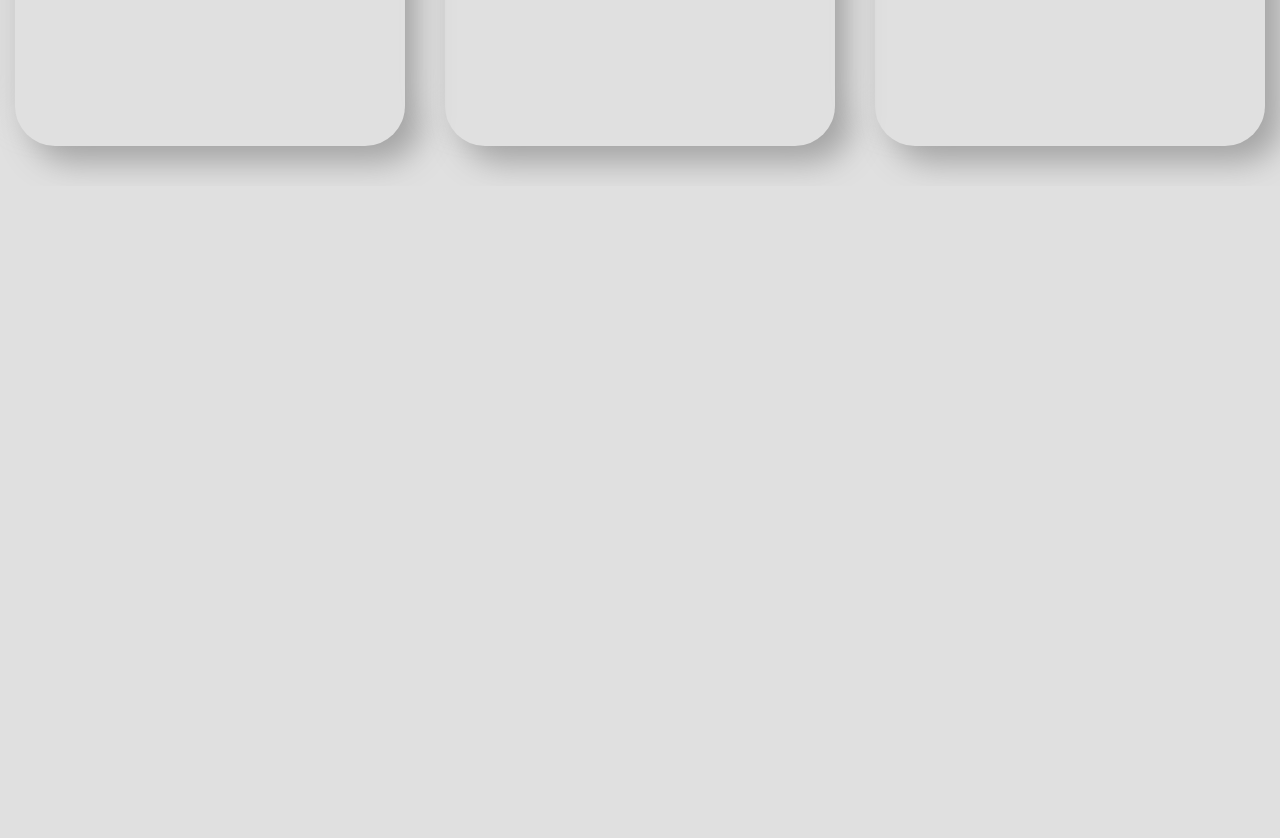
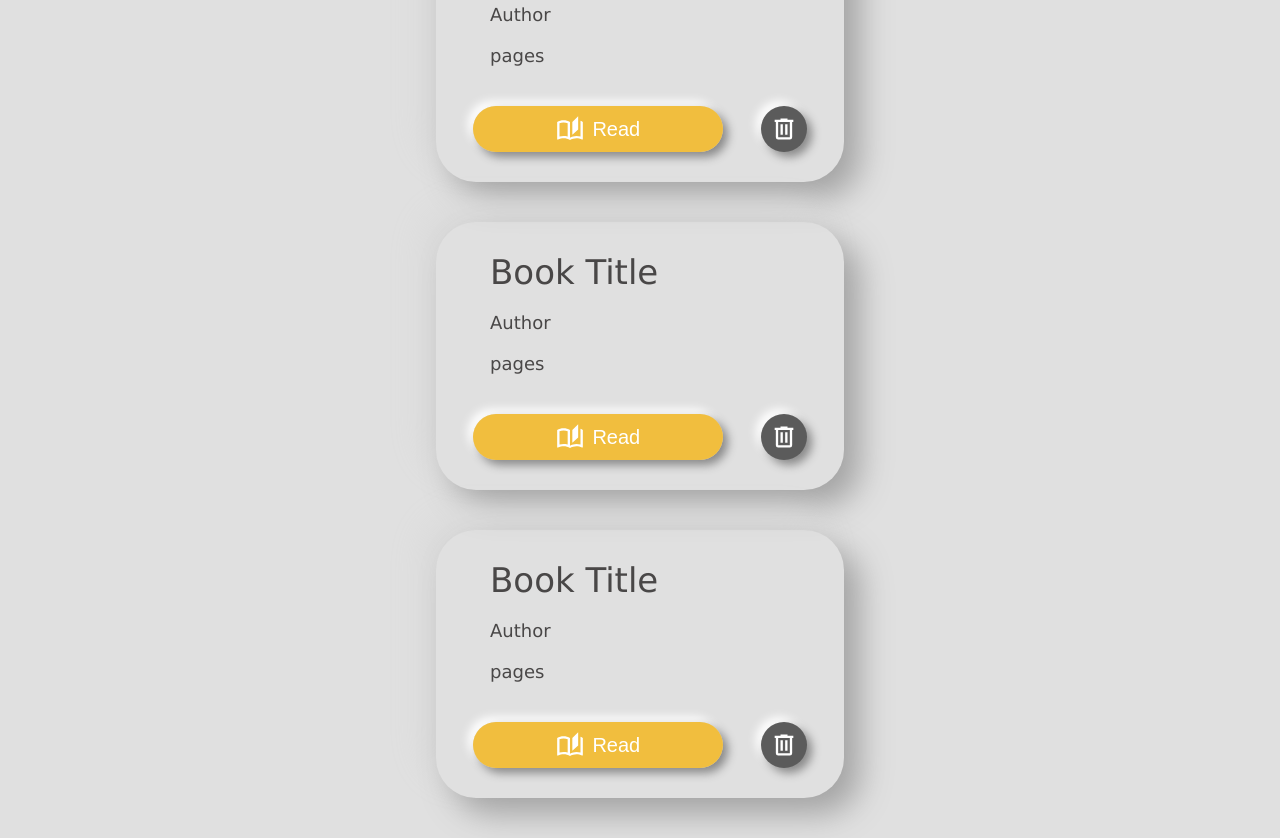
Before and after one commit to brrkrmn/project-library, a plain HTML site: page index.html in a window 1280 px wide. Shown: the part 646-1484 px from the top of the page. Before the commit the page ends 832 px from the top, so only its background shows below. Drawn offline with Linux system fonts and the light colour scheme.

Commit message:
style book cards and add functions to card action buttons

```diff
--- a/index.html
+++ b/index.html
@@ -12,9 +12,70 @@
             <button class="new-book-button">New Book</button>
         </div>
         <div class="content">
-            <div class="book-card">1</div>
-            <div class="book-card">2</div>
-            <div class="book-card">3</div>
+            <div class="book-card">
+                <div class="card-content">
+                    <div class="card-title">Book Title</div>
+                    <div class="card-author">Author</div>
+                    <div class="card-page-number">pages</div>
+                </div>
+                <div class="card-actions">
+                    <button class="card-status-button">
+                        <img class="book-icon" src="icons/book.svg"></img>
+                        Read
+                    </button>
+                    <button class="delete-card-button">
+                        <img class="trash-icon" src="icons/trash-can.svg"></img>
+                    </button>
+                </div>
+            </div>
+            <div class="book-card">
+                <div class="card-content">
+                    <div class="card-title">Book Title</div>
+                    <div class="card-author">Author</div>
+                    <div class="card-page-number">pages</div>
+                </div>
+                <div class="card-actions">
+                    <button class="card-status-button">
+                        <img class="book-icon" src="icons/book.svg"></img>
+                        Read
+                    </button>
+                    <button class="delete-card-button">
+                        <img class="trash-icon" src="icons/trash-can.svg"></img>
+                    </button>
+                </div>
+            </div>
+            <div class="book-card">
+                <div class="card-content">
+                    <div class="card-title">Book Title</div>
+                    <div class="card-author">Author</div>
+                    <div class="card-page-number">pages</div>
+                </div>
+                <div class="card-actions">
+                    <button class="card-status-button">
+                        <img class="book-icon" src="icons/book.svg"></img>
+                        Read
+                    </button>
+                    <button class="delete-card-button">
+                        <img class="trash-icon" src="icons/trash-can.svg"></img>
+                    </button>
+                </div>
+            </div>
+            <div class="book-card">
+                <div class="card-content">
+                    <div class="card-title">Book Title</div>
+                    <div class="card-author">Author</div>
+                    <div class="card-page-number">pages</div>
+                </div>
+                <div class="card-actions">
+                    <button class="card-status-button">
+                        <img class="book-icon" src="icons/book.svg"></img>
+                        Read
+                    </button>
+                    <button class="delete-card-button">
+                        <img class="trash-icon" src="icons/trash-can.svg"></img>
+                    </button>
+                </div>
+            </div>
         </div>
         <div class="modal-page">
             <div class="modal-overlay">
--- a/index.js
+++ b/index.js
@@ -9,8 +9,7 @@ function openAndCloseModal () {
 function openModal(modal, modalButton) {
     modalButton.addEventListener("click", () => {
         modal.style.display = 'block';
-    }
-    );
+    });
 }
 
 function closeModal(modal, modalOverlay) {
@@ -18,8 +17,23 @@ function closeModal(modal, modalOverlay) {
         if (e.target === modalOverlay) {
             modal.style.display = 'none';
         }
+    });
+}
+
+function changeReadStatus() {
+    const readButton = document.querySelectorAll(".card-status-button");
+    for (let i = 0; i < readButton.length; i++) {
+        readButton[i].addEventListener("click", () => {
+            if (readButton[i].textContent === "Not Read") {
+                readButton[i].textContent = "Read";
+                readButton[i].style.backgroundColor = "#f6b616cc";
+            } else {
+                readButton[i].textContent = "Not Read";
+                readButton[i].style.backgroundColor = "#DF4545";
+            }
+        });
     }
-    );
 }
 
 openAndCloseModal();
+changeReadStatus();
--- a/style.css
+++ b/style.css
@@ -48,20 +48,11 @@ body {
 
 
 .content {
+    padding: 0px 300px;
     display: flex;
     justify-content: center;
     flex-wrap: wrap;
     gap: 40px;
-}
-
-.book-card {
-    padding: 20px;
-
-    width: 350px;
-    height: 500px;
-
-    border-radius: 40px;
-    box-shadow: 16px 16px 32px #a3a3a3, -16px -16px 32px #dadada;
 }
 
 /*modal*/
@@ -141,3 +132,101 @@ body {
     display: flex;
     align-items: center;
 }
+
+
+/*book cards*/
+.book-card {
+    padding: 20px 4px;
+    width: 400px;
+    height: fit-content;
+
+    border-radius: 40px;
+    box-shadow: 16px 16px 32px #a3a3a3, -16px -16px 32px #dadada;
+
+    display: flex;
+    flex-direction: column;
+    gap: 40px;
+    justify-content: space-between;
+    align-items: center;
+}
+
+.card-content {
+    width: 300px;
+    margin-top: 10px;
+
+    display: flex;
+    flex-direction: column;
+    gap: 20px;
+    justify-content: start;
+    align-items: start;
+}
+
+.card-title {
+    word-break: break-word;
+    text-align: center;
+    font-family: 'Lucida Sans', 'Lucida Sans Regular', 'Lucida Grande', 'Lucida Sans Unicode', Geneva, Verdana, sans-serif;
+    font-size: 34px;
+    color: #494747;
+}
+
+.card-author,
+.card-page-number {
+    font-family: 'Lucida Sans', 'Lucida Sans Regular', 'Lucida Grande', 'Lucida Sans Unicode', Geneva, Verdana, sans-serif;
+    font-size: 18px;
+    color:#494747;
+}
+
+.card-actions {
+    margin-bottom: 10px;
+    width: 400px;
+    display: flex;
+    justify-content: space-evenly;
+    gap: 4px;
+}
+
+.card-status-button {
+    width: 250px;
+    height: 46px;
+    border-style: none;
+    border-radius: 10cm;
+
+    font-size: 20px;
+    color: white;
+    background-color: rgb(246, 182, 22, .8);
+    box-shadow: 5px 5px 10px #898989, -5px -5px 10px #ffffff;
+
+    display: flex;
+    align-items: center;
+    justify-content: center;
+    gap: 8px;
+}
+
+.card-status-button:hover {
+    background-color: #494747;
+}
+
+.book-icon {
+    width: 28px;
+}
+
+.delete-card-button {
+    width: 46px;
+    height: 46px;
+
+    border-style: none;
+    border-radius: 50%;
+    background-color: #5b5b5b;
+    box-shadow: 5px 5px 10px #898989, -5px -5px 10px #ffffff;
+
+    display: flex;
+    justify-content: center;
+    align-items: center;
+}
+
+.delete-card-button:hover {
+    background-color: #DF4545;
+}
+
+.trash-icon {
+    width: 28px;
+}
```
Also changed, not shown: icons/book.svg (added), icons/trash-can.svg (added).
